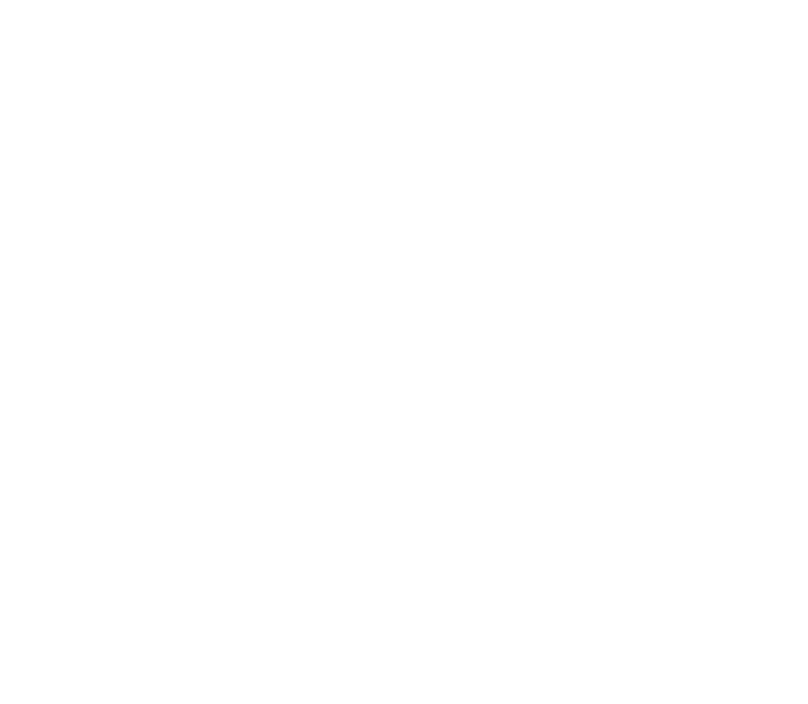
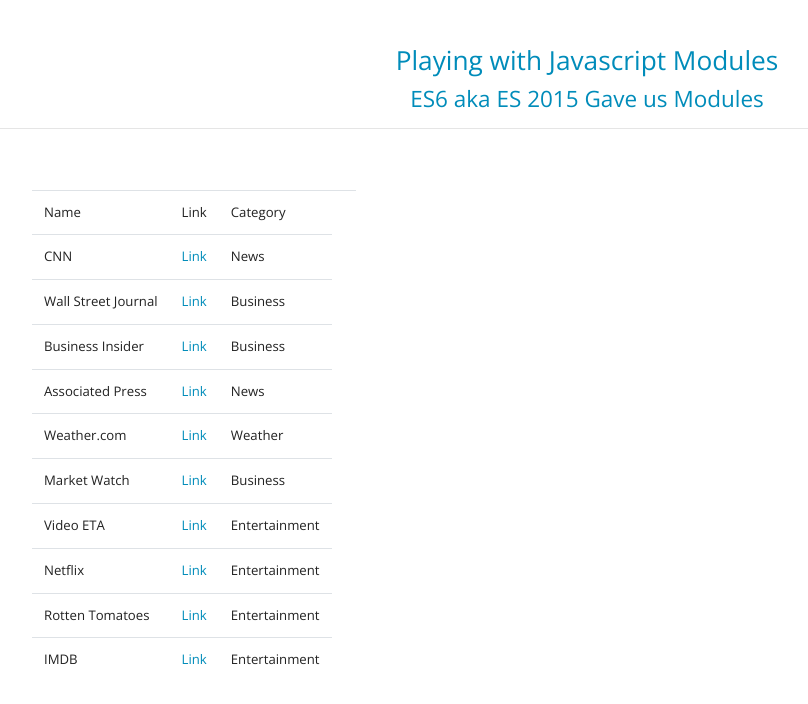
Before and after one commit to richardsaci/es6-modules-import-export, a website with bundled scripts: page index.html in a window 1280 px wide. Shown: the whole page, without its empty margins (53-861 px from the left). Built offline with nearby package versions, Linux system fonts and the light colour scheme.

Commit message:
After getting a few examples working

```diff
--- a/app.js
+++ b/app.js
@@ -1,7 +1,14 @@
-import { logOutMyName } from './test1.js';
-import { myDate } from './test2.js';
+import { logOutMyName } from './logOutMyName.js';
+import { todaysDate } from './todaysDate.js';
+import { createTableHeader } from './createTableHeader.js';
+import { createTableBody } from './createTableBody.js';
+import { logOutMyData } from './logOutMyData.js';
+
 
 
 
 logOutMyName();
-myDate();
+todaysDate();
+createTableHeader();
+createTableBody();
+logOutMyData();
--- /dev/null
+++ b/createTableBody.js
@@ -0,0 +1,23 @@
+import { data } from './data.js';
+
+export function createTableBody() {
+    const myTableBody = document.getElementById('myTableBody');
+    let name, url, category;
+    // Dynamically build the rows.
+    for (let i = 0; i < data.length; i++) {
+        name  = data[i].name;
+        url  = data[i].url;
+        category  = data[i].category;
+        //
+        myTableBody.insertRow(i);
+        //
+        myTableBody.rows[i].insertCell(0);
+        myTableBody.rows[i].insertCell(1);
+        myTableBody.rows[i].insertCell(2);
+        //
+        myTableBody.rows[i].cells[0].innerHTML = name;
+        myTableBody.rows[i].cells[1].innerHTML = `<a href="${url}">Link</a>`;
+        myTableBody.rows[i].cells[2].innerHTML = category;
+
+    };
+};
--- /dev/null
+++ b/createTableHeader.js
@@ -0,0 +1,16 @@
+export function createTableHeader() {
+    const myTable = document.getElementById('myTable');
+    myTable.classList.add("table");
+    myTable.classList.add("table-hover");
+    const myTableHeader = document.getElementById('myTableHeader');
+    //
+    // Build out the table header:
+    myTableHeader.insertRow(0);
+    myTableHeader.rows[0].insertCell(0);
+    myTableHeader.rows[0].insertCell(1);
+    myTableHeader.rows[0].insertCell(2);
+    myTableHeader.rows[0].insertCell(3);
+    myTableHeader.rows[0].cells[0].innerHTML = "Name";
+    myTableHeader.rows[0].cells[1].innerHTML = "Link";
+    myTableHeader.rows[0].cells[2].innerHTML = "Category";
+};
--- /dev/null
+++ b/data.js
@@ -0,0 +1,12 @@
+export const data = [
+    {"name": "CNN", "url": "https://www.cnn.com/", "category": "News"},
+    {"name": "Wall Street Journal", "url": "https://www.wsj.com/", "category": "Business"},
+    {"name": "Business Insider", "url": "https://www.businessinsider.com/", "category": "Business"},
+    {"name": "Associated Press", "url": "https://apnews.com/", "category": "News"},
+    {"name": "Weather.com", "url": "https://weather.com/", "category": "Weather"},
+    {"name": "Market Watch", "url": "https://www.marketwatch.com/", "category": "Business"},
+    {"name": "Video ETA", "url": "https://videoeta.com/", "category": "Entertainment"},
+    {"name": "Netflix", "url": "https://www.netflix.com/browse", "category": "Entertainment"},
+    {"name": "Rotten Tomatoes", "url": "https://www.rottentomatoes.com/", "category": "Entertainment"},
+    {"name": "IMDB", "url": "https://www.imdb.com/S", "category": "Entertainment"}
+];
--- a/index.html
+++ b/index.html
@@ -5,15 +5,27 @@
 <head>
     <meta charset="UTF-8">
     <meta name="viewport" content="width=device-width, initial-scale=1.0">
+    <link rel="stylesheet" href="https://bootswatch.com/4/yeti/bootstrap.min.css">
+    <link rel="stylesheet" href="https://use.fontawesome.com/releases/v5.9.0/css/all.css"
+        integrity="sha384-i1LQnF23gykqWXg6jxC2ZbCbUMxyw5gLZY6UiUS98LYV5unm8GWmfkIS6jqJfb4E" crossorigin="anonymous">
+    <link rel="stylesheet" href="../styles/style.css">
     <title>Document</title>
 </head>
 
 <body>
 
     <script type="module" src="app.js"></script>
-
-
-    <div class="container" id="myTable"></div>
+<br><br>
+<h3 class="text-primary">Playing with Javascript Modules</h3>
+<h4 class="text-primary"><a href="https://en.wikipedia.org/wiki/ECMAScript#ES2015">ES6 aka ES 2015 Gave us Modules</a></h4>
+<hr>
+<br><br>
+    <div class="container" id="myTable">
+        <table id="myTable">
+            <thead id="myTableHeader"></thead>
+            <tbody id="myTableBody"></tbody>
+        </table>
+    </div>
 
 </body>
 </html>
--- /dev/null
+++ b/logOutMyData.js
@@ -0,0 +1,5 @@
+import { data } from './data.js';
+
+export function logOutMyData() {
+    console.table(data);
+};
--- /dev/null
+++ b/styles/style.css
@@ -0,0 +1,15 @@
+h1 {
+    text-align: center;
+    }
+
+    h2 {
+    text-align: center;
+    }
+
+    h3 {
+    text-align: center;
+    }
+
+    h4 {
+    text-align: center;
+    }
--- a/test2.js
+++ b/todaysDate.js
@@ -1,4 +1,4 @@
-export function myDate() {
+export function todaysDate() {
     let today = new Date();
     let dd = String(today.getDate()).padStart(2, '0');
     let mm = String(today.getMonth() + 1).padStart(2, '0'); //January is 0!
```
Also changed, not shown: logOutMyName.js (renamed from test1.js), test3.js (deleted).
